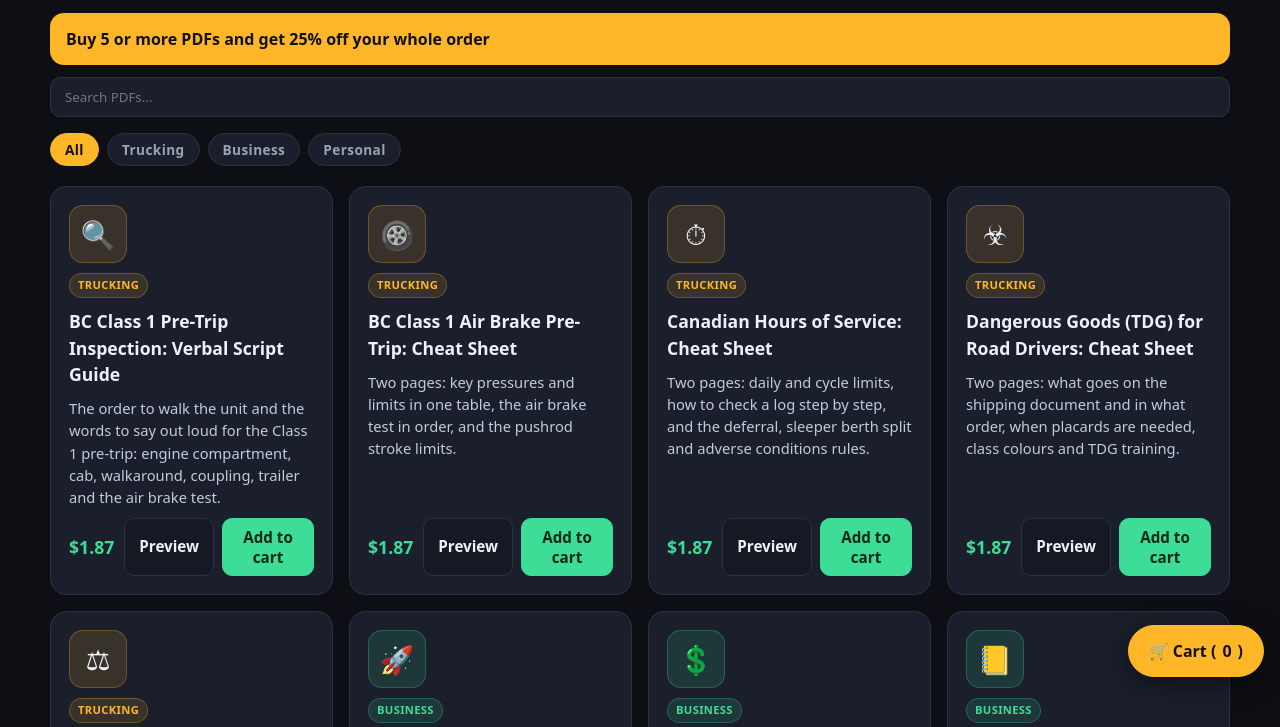
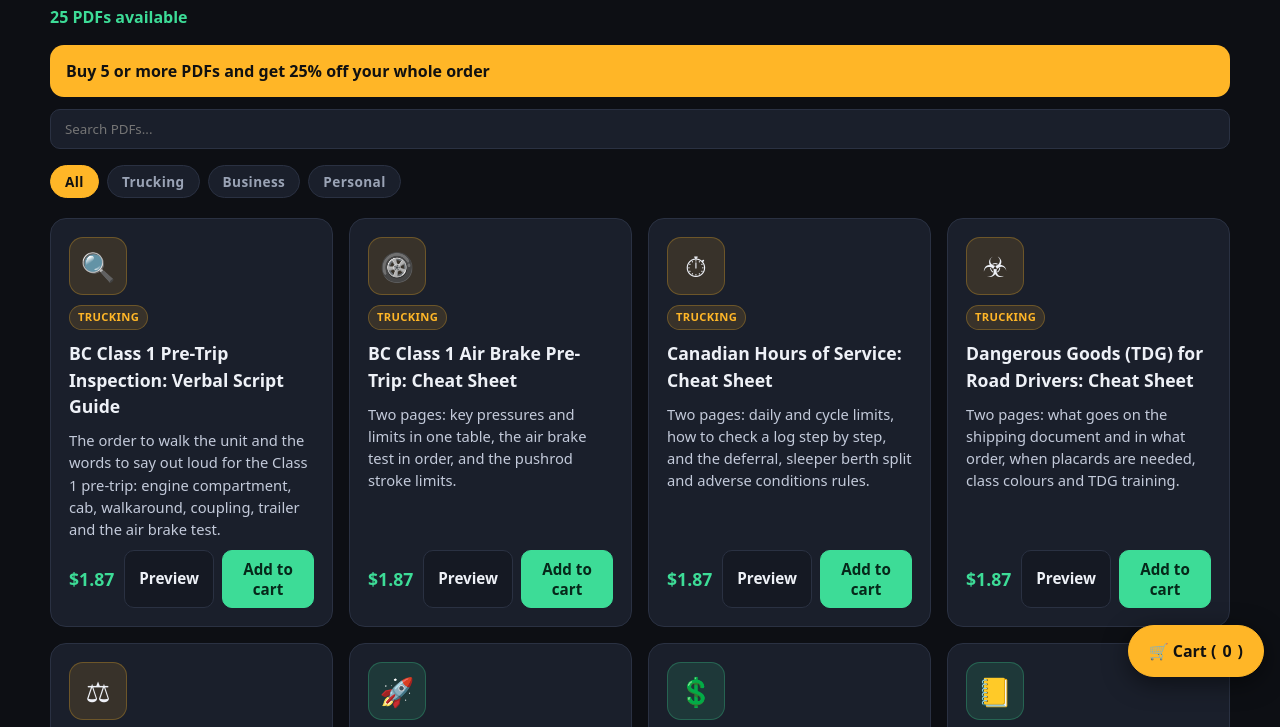
Before and after one commit to gamache61/MyGamachePdfApps, a plain HTML site: page index.html in a window 1280 px wide. Shown: the part 107-834 px from the top of the page. Drawn offline with Linux system fonts and the light colour scheme.

Commit message:
Add PDF counter
Co-Authored-By: Claude Sonnet 5.5 <noreply@anthropic.com>
Claude-Session: https://claude.ai/code/session_01VJVcHrUuTV2bYkxHseF8b8

```diff
--- a/index.html
+++ b/index.html
@@ -52,6 +52,7 @@ a{color:#ffb627}
 <div>
 <h1 style="font-size:2.1rem;margin:0">Gamache PDF's</h1>
 <p style="color:#9aa3b5;margin:6px 0 0">Plain-language guides and cheat sheets &mdash; $1.87 each &mdash; 25% off when you buy 5 or more &mdash; For educational / training use</p>
+<p id="pdfCount" style="color:#3ddc97;font-weight:700;margin:8px 0 0"></p>
 </div>
 <a class="promo" href="#" id="promoBar">Buy 5 or more PDFs and get 25% off your whole order</a>
 
@@ -169,7 +170,8 @@ function renderCart(){
   $('tHint').textContent = t.n && need>0 ? 'Add '+need+' more PDF'+(need>1?'s':'')+' to get '+DISCOUNT_PCT+'% off your whole order.' : '';
   $('checkout').disabled = !t.n;
 }
-function renderAll(){ renderCats(); renderGrid(); renderCart(); }
+function renderCount(){ const n=state.pdfs.length; const el=$('pdfCount'); if(el) el.textContent=n+(n===1?' PDF':' PDFs')+' available'; }
+function renderAll(){ renderCount(); renderCats(); renderGrid(); renderCart(); }
 function toggle(id){
   cart = cart.includes(id) ? cart.filter(x=>x!==id) : cart.concat(id);
   saveCart(); renderGrid(); renderCart();
```
